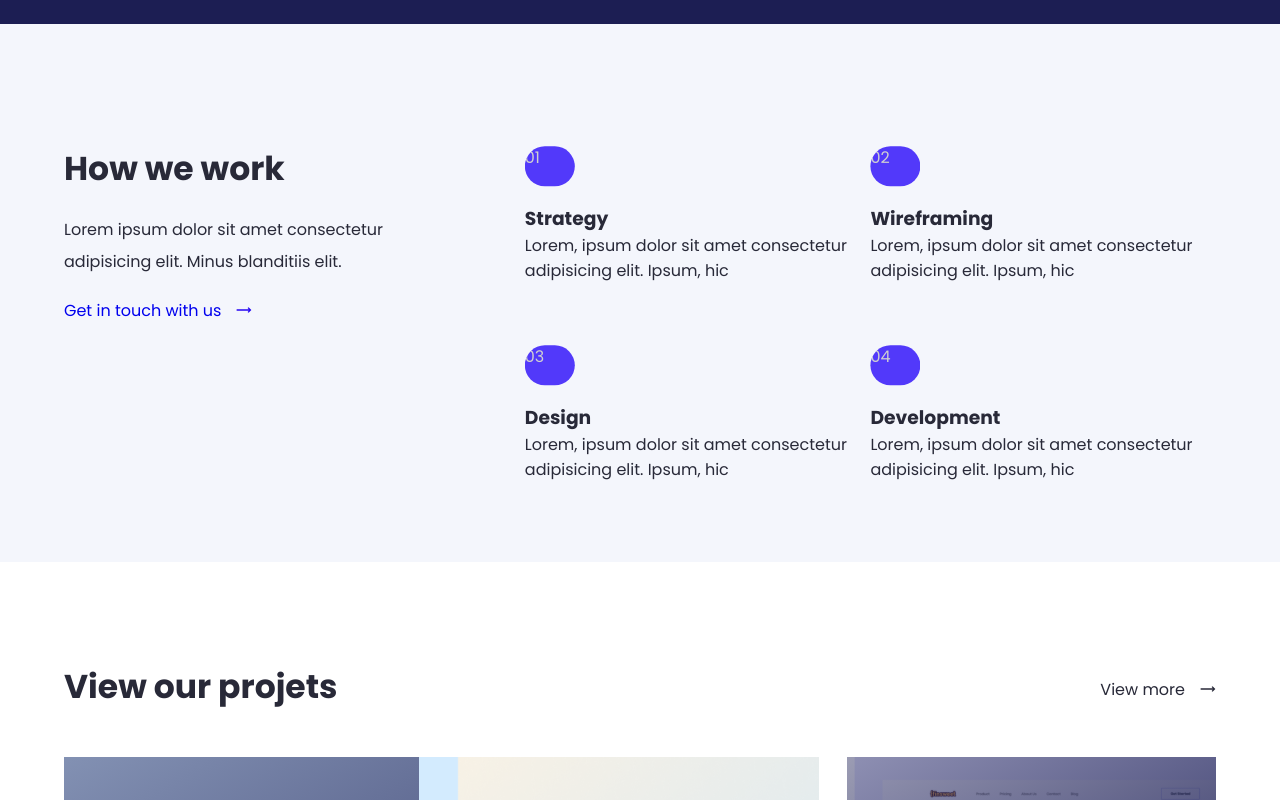
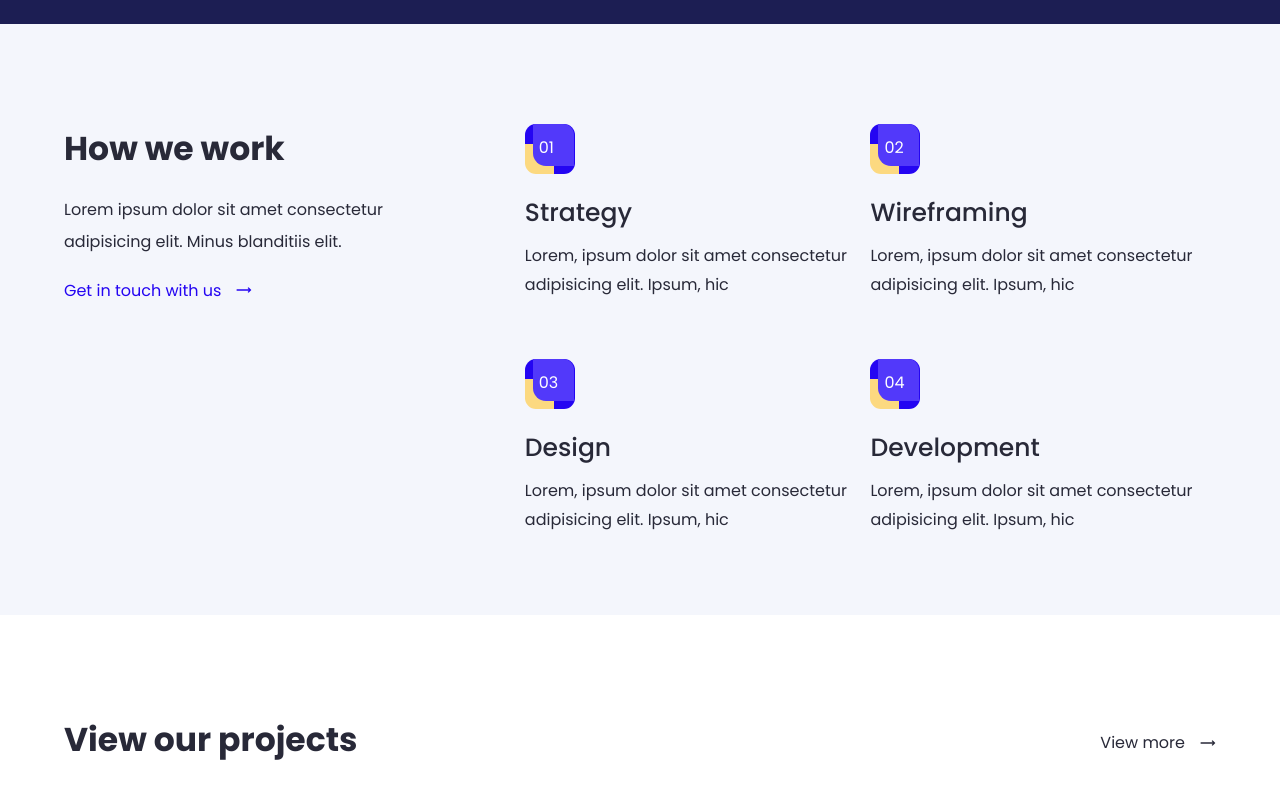
Before and after one commit to Meldy2503/Windec, a React (Create React App) app: page / in a window 1280 px wide. Shown: the part 600-1400 px from the top of the page. Built offline with nearby package versions, Linux system fonts and the light colour scheme.

Commit message:
modify setion1

```diff
--- a/src/components/HomePage/Section_1/Section1Styled.js
+++ b/src/components/HomePage/Section_1/Section1Styled.js
@@ -24,6 +24,8 @@ export const LeftContent = styled.div`
      li a {
          text-decoration: none;
          margin-right: 1.5rem;
+         align-items: center;
+         color: ${({theme}) => theme.colors.primary3};
 
      }
 
@@ -41,24 +43,44 @@ export const RightContent = styled.div`
       width: 50%;
       height: 50%;
 
+        .square1 {
+            width: 5rem;
+            height: 5rem;
+            background-color: ${({theme}) => theme.colors.primary3};
+            margin-bottom: 2rem;
+            border-radius: 1.1rem 1.1rem 1.1rem 1.5rem;
+            position: relative;
 
+        .square3 {
+            width: 2.9rem;
+            height: 3rem;
+            background-color: ${({theme}) => theme.colors.secondary1};
+            border-radius: 0 0 0 1.1rem;
+            position: absolute;
+            left: 0;
+          bottom: 0rem;
 
-      div {
-        width: 5rem;
-        height: 5rem;
-        background-color: ${({theme}) => theme.colors.primary6};
-        margin-bottom: 1rem;
-        clip-path: inset(5% 0% 15% 0% round 5rem);
-        /* border-radius: 1rem;
-        position: relative; */
+          .square2 {
+            width: 4.1rem;
+            height: 4.2rem;
+            background-color: ${({theme}) => theme.colors.primary6};
+            border-radius: 0 1.1rem 0 1.3rem;
+            position: absolute;
+            top: -2rem;
+            right: -2rem;
+
+         .square4 {
+            width: 2.5rem;
+            height: 2rem;
+            position: absolute;
+            top: 1rem;
+            left: .6rem;
 
         p {
-            color: ${({theme}) => theme.colors.tertiary2};
-            /* position: absolute;
-            bottom: 1.3rem;
-            left: 1.5rem;
-        } */
+            color: #fff;
       }
+
+    }}}}
 
       h3 {
         margin-bottom: 1rem;
--- a/src/components/HomePage/Section_1/index.js
+++ b/src/components/HomePage/Section_1/index.js
@@ -9,7 +9,7 @@ import data from "./secData";
 function Section1() {
   return (
   <MainContainer>
-      <ContentContainer pt= "12rem">
+      <ContentContainer>
       <LeftContent >
               <h2>
                  How we work
@@ -26,7 +26,15 @@ function Section1() {
         {data.map((list) => {
           return (
             <span key={list.id}>
-              <div><p>{list.no}</p></div>
+              <div className="square1">
+                <div className="square3">
+                  <div className="square2">
+                    <div className="square4">
+                        <p>{list.no}</p>
+                    </div>
+                  </div>
+                </div>
+              </div>
               <h3>{list.title}</h3>
               <p>{list.text}</p>
            </span> )
--- a/src/components/HomePage/Section_2/Section2Style.js
+++ b/src/components/HomePage/Section_2/Section2Style.js
@@ -1,6 +1,6 @@
 import styled from "styled-components";
 
-export const Span = styled.span`
+export const Title = styled.span`
      display: flex;
      justify-content: space-between;
      align-items: center;
--- a/src/components/HomePage/Section_2/index.js
+++ b/src/components/HomePage/Section_2/index.js
@@ -1,7 +1,7 @@
 import React from 'react';
 import { MainContainer, ContentContainer } from "../../reusableComponents/ContainerStyled";
 import { CgArrowLongRight } from "react-icons/cg";
-import { Span, LeftContent, RightContent } from "./Section2Style";
+import { Title, LeftContent, RightContent } from "./Section2Style";
 import img2 from "../../images/img2.svg";
 import img3 from "../../images/img3.svg";
 import img4 from "../../images/img4.svg";
@@ -11,13 +11,13 @@ import img4 from "../../images/img4.svg";
 function Setion2() {
   return (
     <MainContainer bgco= "#FFF">
-        <Span>
-              <h2>View our projets</h2>
+        <Title>
+              <h2>View our projects</h2>
               <li>
                   <a href="#">View more</a>
                   <CgArrowLongRight />
               </li>
-        </Span>
+        </Title>
         <ContentContainer pt= "2.5rem">
          <LeftContent>
           <img src={img2} alt="img2" />
--- a/src/components/Navbar/NavbarStyled.js
+++ b/src/components/Navbar/NavbarStyled.js
@@ -8,7 +8,7 @@ export const NavContainer = styled.div`
   z-index: 1500;
 `;
 
-export const Nav = styled.nav`
+export const Links = styled.nav`
   max-width: 120rem;
   width: 90%;
   background-color: transparent;
@@ -81,7 +81,7 @@ export const Nav = styled.nav`
      }
   }
 `;
-export const Div = styled.div`
+export const ContactUs = styled.div`
   margin-left: 1rem;
 `
 
--- a/src/components/Navbar/index.js
+++ b/src/components/Navbar/index.js
@@ -1,5 +1,5 @@
 import React from 'react';
-import { NavContainer, Nav, NavTitle, MenuIcon, Div } from "./NavbarStyled";
+import { NavContainer, Links, NavTitle, MenuIcon, ContactUs } from "./NavbarStyled";
 import { Button } from "../reusableComponents/ButtonStyled";
 import { Link } from "react-router-dom";
 import { FaBars } from "react-icons/fa";
@@ -15,7 +15,7 @@ function Navbar() {
 
   return (
   <NavContainer>
-      <Nav>
+      <Links>
            <NavTitle>Windec</NavTitle>
            <ul className={onIconClick ? 'openMenu' : 'closeMenu' }>
                 <li>
@@ -30,7 +30,7 @@ function Navbar() {
                 <li>
                     <Link onClick={closeMenuLink} to="/">Pricing</Link>
                 </li>
-                <Div>
+                <ContactUs>
                     <Button
                        border= "2px solid #F4F6FC33"
                        bgc= "#1C1E53"
@@ -40,13 +40,13 @@ function Navbar() {
                        padding= "1rem 2.9rem"
                        onClick={closeMenuLink}
                     >Contact us</Button>
-                </Div>
+                </ContactUs>
             </ul>
 
         <MenuIcon onClick={handleClick}>
             { onIconClick ? <AiOutlineClose /> : <FaBars /> }
         </MenuIcon>
-    </Nav>
+    </Links>
 </NavContainer>
   )}
 
```
